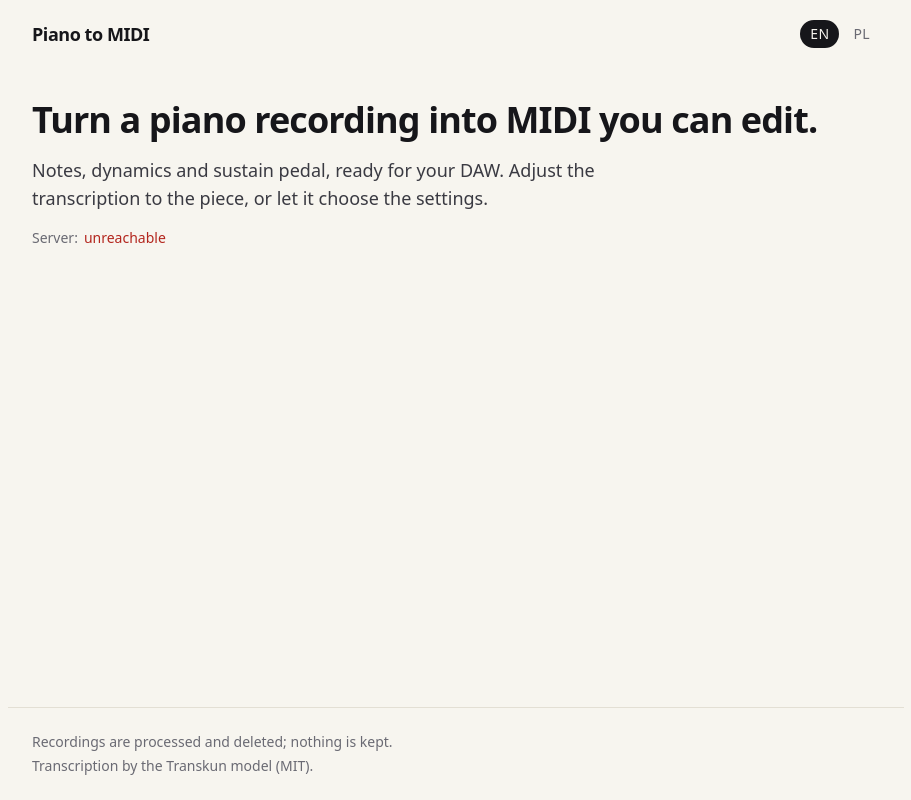
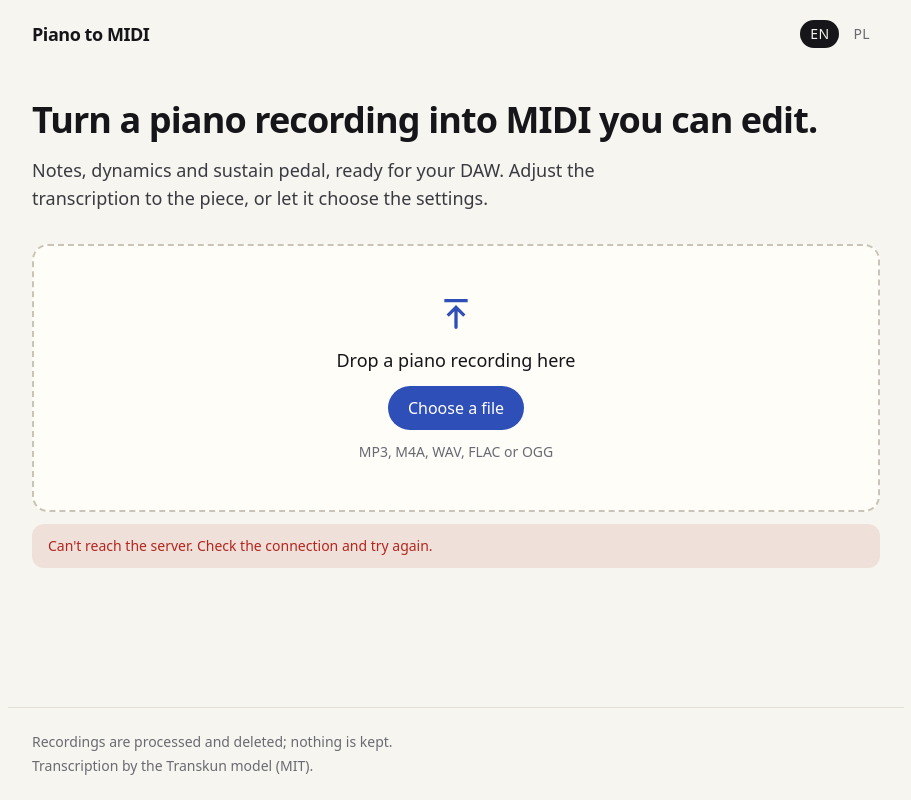
Before and after one commit to Paveueueu/piano-to-midi, a Nuxt app in the folder frontend/: page / in a window 1280 px wide. Shown: the whole page, without its empty margins (184-1095 px from the left). Built offline with nearby package versions, Linux system fonts and the light colour scheme; no server answers.

Commit message:
Upload recordings by drag and drop, checking type and size first and showing progress

```diff
--- /dev/null
+++ b/frontend/app/components/UploadBox.vue
@@ -0,0 +1,124 @@
+<script setup lang="ts">
+import type { Limits } from '~/types/api'
+import { ApiError } from '~/composables/useApi'
+
+const { t } = useI18n()
+const api = useApi()
+const recordings = useRecordings()
+
+const limits = ref<Limits | null>(null)
+const dragging = ref(false)
+const uploading = ref(false)
+const progress = ref(0)
+const problem = ref<string | null>(null)
+const input = ref<HTMLInputElement | null>(null)
+
+onMounted(async () => {
+  try {
+    limits.value = await api.limits()
+  }
+  catch {
+    problem.value = 'network'
+  }
+})
+
+const AUDIO_EXTENSIONS = ['mp3', 'm4a', 'aac', 'wav', 'flac', 'ogg', 'opus', 'webm', 'aiff', 'aif', 'wma']
+
+function looksLikeAudio(file: File): boolean {
+  const extension = file.name.split('.').pop()?.toLowerCase() ?? ''
+  return file.type.startsWith('audio/') || AUDIO_EXTENSIONS.includes(extension)
+}
+
+async function send(file: File) {
+  problem.value = null
+  if (!looksLikeAudio(file)) {
+    problem.value = 'not_audio'
+    return
+  }
+  if (limits.value && file.size > limits.value.max_upload_mb * 1024 * 1024) {
+    problem.value = 'too_large'
+    return
+  }
+  uploading.value = true
+  progress.value = 0
+  try {
+    const job = await api.createJob(file, (f) => { progress.value = f })
+    recordings.keep(job.id, file)
+    await navigateTo(`/jobs/${job.id}`)
+  }
+  catch (error: unknown) {
+    problem.value = error instanceof ApiError ? error.reason : 'internal'
+  }
+  finally {
+    uploading.value = false
+  }
+}
+
+function onDrop(e: DragEvent) {
+  dragging.value = false
+  const file = e.dataTransfer?.files[0]
+  if (file && !uploading.value) send(file)
+}
+
+function onPick(e: Event) {
+  const file = (e.target as HTMLInputElement).files?.[0]
+  if (file) send(file)
+  ;(e.target as HTMLInputElement).value = ''
+}
+</script>
+
+<template>
+  <div class="grid gap-3">
+    <div
+      class="grid place-items-center gap-3 rounded-card border-2 border-dashed px-6 py-12 text-center transition-colors"
+      :class="dragging ? 'border-accent bg-accent/5' : 'border-line-strong bg-surface'"
+      @dragenter.prevent="dragging = true"
+      @dragover.prevent="dragging = true"
+      @dragleave.prevent="dragging = false"
+      @drop.prevent="onDrop"
+    >
+      <svg viewBox="0 0 24 24" class="size-10 text-accent" aria-hidden="true">
+        <path fill="currentColor" d="M12 3a1 1 0 0 1 1 1v9.6l3.3-3.3 1.4 1.4L12 17.4l-5.7-5.7 1.4-1.4 3.3 3.3V4a1 1 0 0 1 1-1zM5 19h14v2H5z" transform="rotate(180 12 12)" />
+      </svg>
+      <template v-if="!uploading">
+        <p class="text-lg font-medium">
+          {{ t('upload.drop') }}
+        </p>
+        <button
+          type="button"
+          class="cursor-pointer rounded-full bg-accent px-5 py-2.5 font-medium text-accent-ink hover:opacity-90"
+          @click="input?.click()"
+        >
+          {{ t('upload.choose') }}
+        </button>
+        <p class="text-sm text-muted">
+          {{ limits
+            ? t('upload.limits', { mb: limits.max_upload_mb, minutes: limits.max_audio_minutes })
+            : t('upload.formats') }}
+        </p>
+      </template>
+      <div v-else class="grid w-full max-w-sm gap-2" role="status">
+        <p class="font-medium">
+          {{ t('upload.sending') }}
+        </p>
+        <div class="h-2 overflow-hidden rounded-full bg-surface-2">
+          <div class="h-full rounded-full bg-accent transition-[width]" :style="{ width: `${Math.round(progress * 100)}%` }" />
+        </div>
+        <p class="text-sm tabular-nums text-muted">
+          {{ Math.round(progress * 100) }}%
+        </p>
+      </div>
+      <input
+        ref="input"
+        type="file"
+        accept="audio/*,.mp3,.m4a,.wav,.flac,.ogg,.opus"
+        class="sr-only"
+        :aria-label="t('upload.choose')"
+        @change="onPick"
+      >
+    </div>
+    <p v-if="problem" class="rounded-xl bg-danger/10 px-4 py-3 text-sm text-danger" role="alert">
+      {{ t(`errors.${problem}`, { mb: limits?.max_upload_mb ?? 50, minutes: limits?.max_audio_minutes ?? 10 }) }}
+    </p>
+  </div>
+</template>
--- /dev/null
+++ b/frontend/app/composables/useRecordings.ts
@@ -0,0 +1,18 @@
+/** Uploads kept in this tab, to play the original next to the MIDI. Lost on reload. */
+const recordings = new Map<string, string>()
+
+export function useRecordings() {
+  return {
+    keep(jobId: string, file: File) {
+      recordings.set(jobId, URL.createObjectURL(file))
+    },
+    url(jobId: string): string | null {
+      return recordings.get(jobId) ?? null
+    },
+    forget(jobId: string) {
+      const url = recordings.get(jobId)
+      if (url) URL.revokeObjectURL(url)
+      recordings.delete(jobId)
+    },
+  }
+}
--- a/frontend/app/pages/index.vue
+++ b/frontend/app/pages/index.vue
@@ -1,15 +1,9 @@
 <script setup lang="ts">
 const { t } = useI18n()
-const config = useRuntimeConfig()
-
-// Placeholder until uploading lands: confirms the web app can reach the API.
-const { data, error } = await useFetch<{ status: string }>('/health', {
-  baseURL: config.public.apiBase,
-  server: false,
-})
 </script>
 
 <template>
+  <div class="grid gap-8">
     <section class="grid gap-4">
       <h1 class="text-3xl font-semibold tracking-tight text-balance sm:text-4xl">
         {{ t('app.tagline') }}
@@ -17,11 +11,8 @@ const { data, error } = await useFetch<{ status: string }>('/health', {
       <p class="max-w-2xl text-lg text-ink-2">
         {{ t('app.lead') }}
       </p>
-    <p class="flex gap-1.5 text-sm" aria-live="polite">
-      <span class="text-muted">{{ t('api.label') }}:</span>
-      <span v-if="data" class="font-medium text-accent">{{ t('api.ok') }}</span>
-      <span v-else-if="error" class="font-medium text-danger">{{ t('api.down') }}</span>
-      <span v-else class="text-muted">{{ t('api.checking') }}</span>
-    </p>
     </section>
+
+    <UploadBox />
+  </div>
 </template>
--- a/frontend/i18n/locales/en.json
+++ b/frontend/i18n/locales/en.json
@@ -19,5 +19,23 @@
   "footer": {
     "privacy": "Recordings are processed and deleted; nothing is kept.",
     "model": "Transcription by the Transkun model (MIT)."
+  },
+  "upload": {
+    "drop": "Drop a piano recording here",
+    "choose": "Choose a file",
+    "formats": "MP3, M4A, WAV, FLAC or OGG",
+    "limits": "MP3, M4A, WAV, FLAC or OGG, up to {mb} MB and {minutes} minutes",
+    "sending": "Sending the recording…"
+  },
+  "errors": {
+    "not_audio": "That doesn't look like an audio file. Try MP3, M4A, WAV, FLAC or OGG.",
+    "too_large": "The file is over {mb} MB.",
+    "too_long": "The recording is longer than {minutes} minutes.",
+    "empty": "The recording is empty or too short.",
+    "silent": "The recording is silent.",
+    "busy": "Too many recordings are waiting. Try again in a few minutes.",
+    "network": "Can't reach the server. Check the connection and try again.",
+    "expired": "This transcription no longer exists: they're deleted an hour after the last visit.",
+    "internal": "Something went wrong on the server. Try again."
   }
 }
--- a/frontend/i18n/locales/pl.json
+++ b/frontend/i18n/locales/pl.json
@@ -19,5 +19,23 @@
   "footer": {
     "privacy": "Nagrania są przetwarzane i usuwane, niczego nie przechowujemy.",
     "model": "Transkrypcja: model Transkun (MIT)."
+  },
+  "upload": {
+    "drop": "Upuść tu nagranie fortepianu",
+    "choose": "Wybierz plik",
+    "formats": "MP3, M4A, WAV, FLAC lub OGG",
+    "limits": "MP3, M4A, WAV, FLAC lub OGG, do {mb} MB i {minutes} minut",
+    "sending": "Wysyłam nagranie…"
+  },
+  "errors": {
+    "not_audio": "To nie wygląda na plik dźwiękowy. Spróbuj MP3, M4A, WAV, FLAC albo OGG.",
+    "too_large": "Plik ma więcej niż {mb} MB.",
+    "too_long": "Nagranie jest dłuższe niż {minutes} minut.",
+    "empty": "Nagranie jest puste albo za krótkie.",
+    "silent": "W nagraniu jest cisza.",
+    "busy": "Czeka zbyt wiele nagrań. Spróbuj za kilka minut.",
+    "network": "Brak połączenia z serwerem. Sprawdź internet i spróbuj ponownie.",
+    "expired": "Tej transkrypcji już nie ma: usuwamy je godzinę po ostatniej wizycie.",
+    "internal": "Coś poszło nie tak na serwerze. Spróbuj ponownie."
   }
 }
```
Lines whose indentation alone changed are shown as unchanged.
